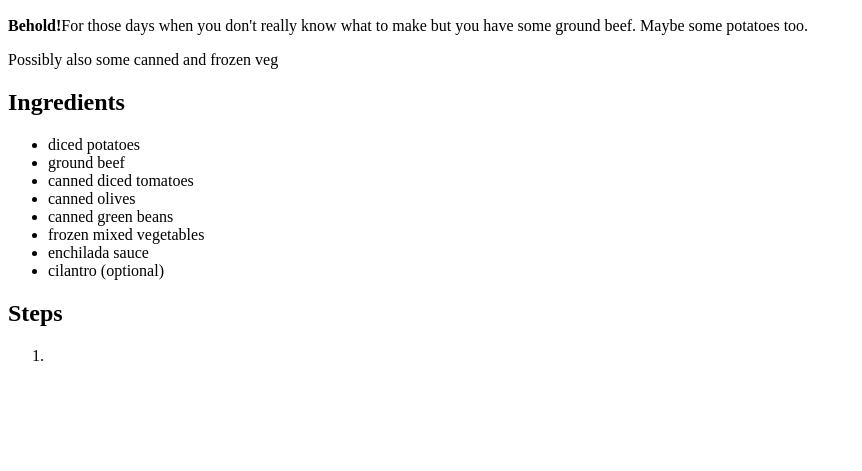
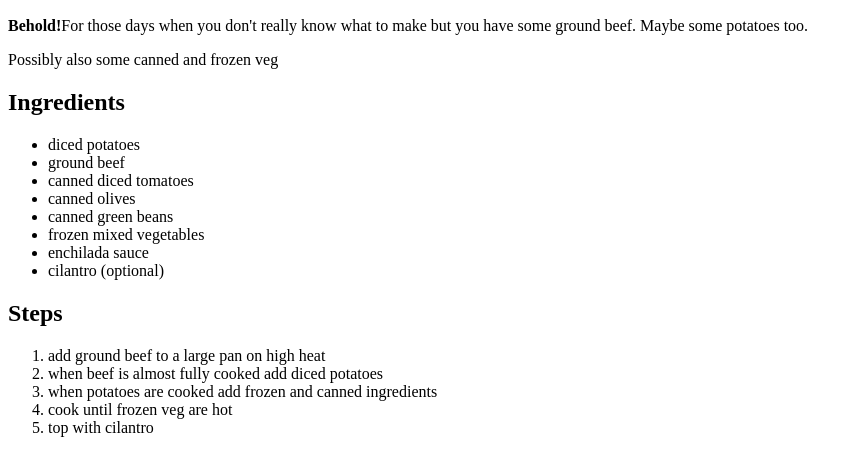
Before and after one commit to munarchy/odin-recipes, a plain HTML site: page recipes/picadillo.html in a window 1280 px wide. Shown: the part 99-570 px from the top of the page, without its empty margins (0-862 px from the left). Drawn offline with Linux system fonts and the light colour scheme.

Commit message:
add picadillo steps

```diff
--- a/recipes/picadillo.html
+++ b/recipes/picadillo.html
@@ -31,7 +31,11 @@
 
         <h2>Steps</h2>
         <ol>
-            <li></li>
+            <li>add ground beef to a large pan on high heat</li>
+            <li>when beef is almost fully cooked add diced potatoes</li>
+            <li>when potatoes are cooked add frozen and canned ingredients</li>
+            <li>cook until frozen veg are hot</li>
+            <li>top with cilantro</li>
         </ol>
     </body>
 </html>
```
